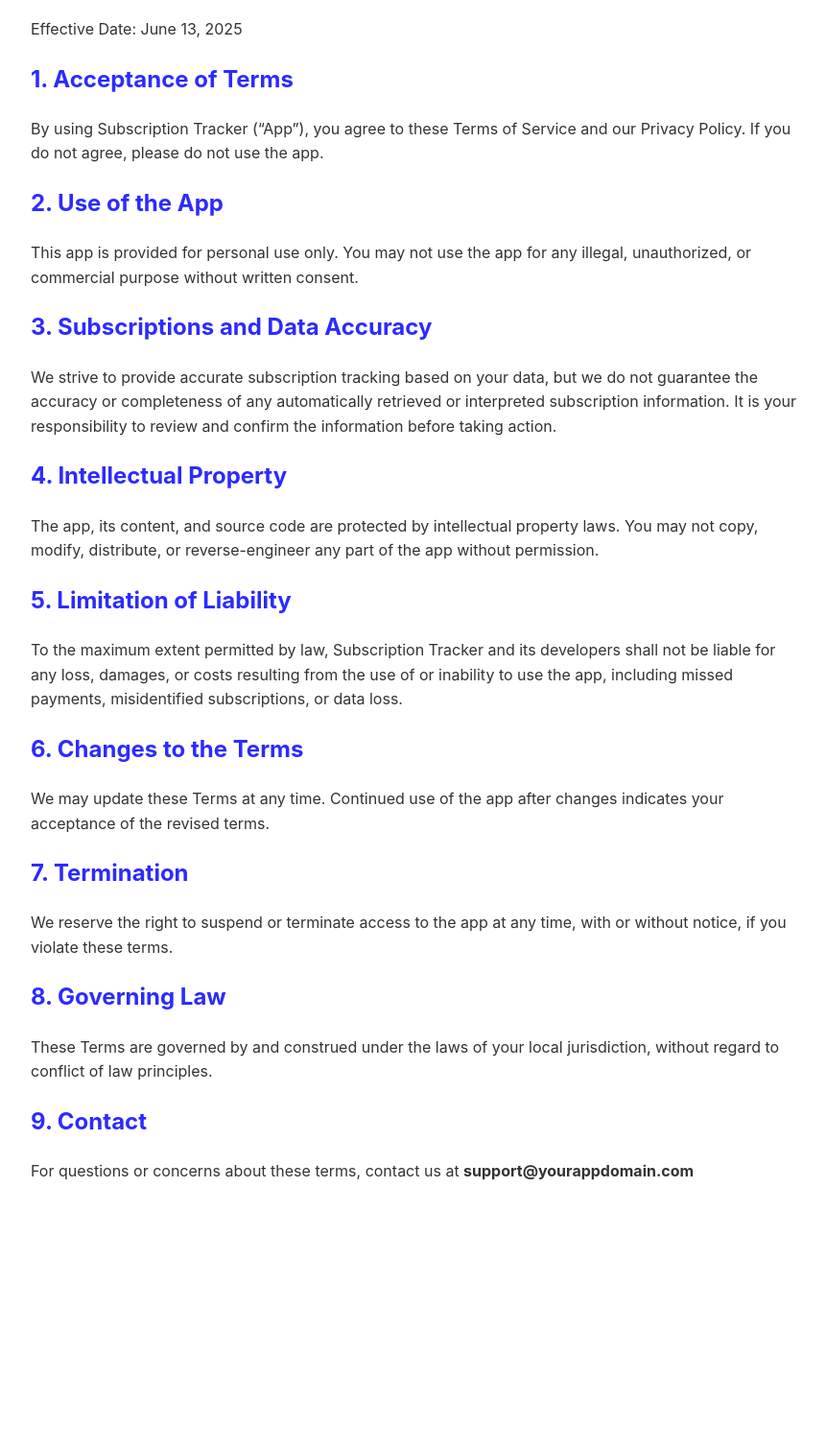
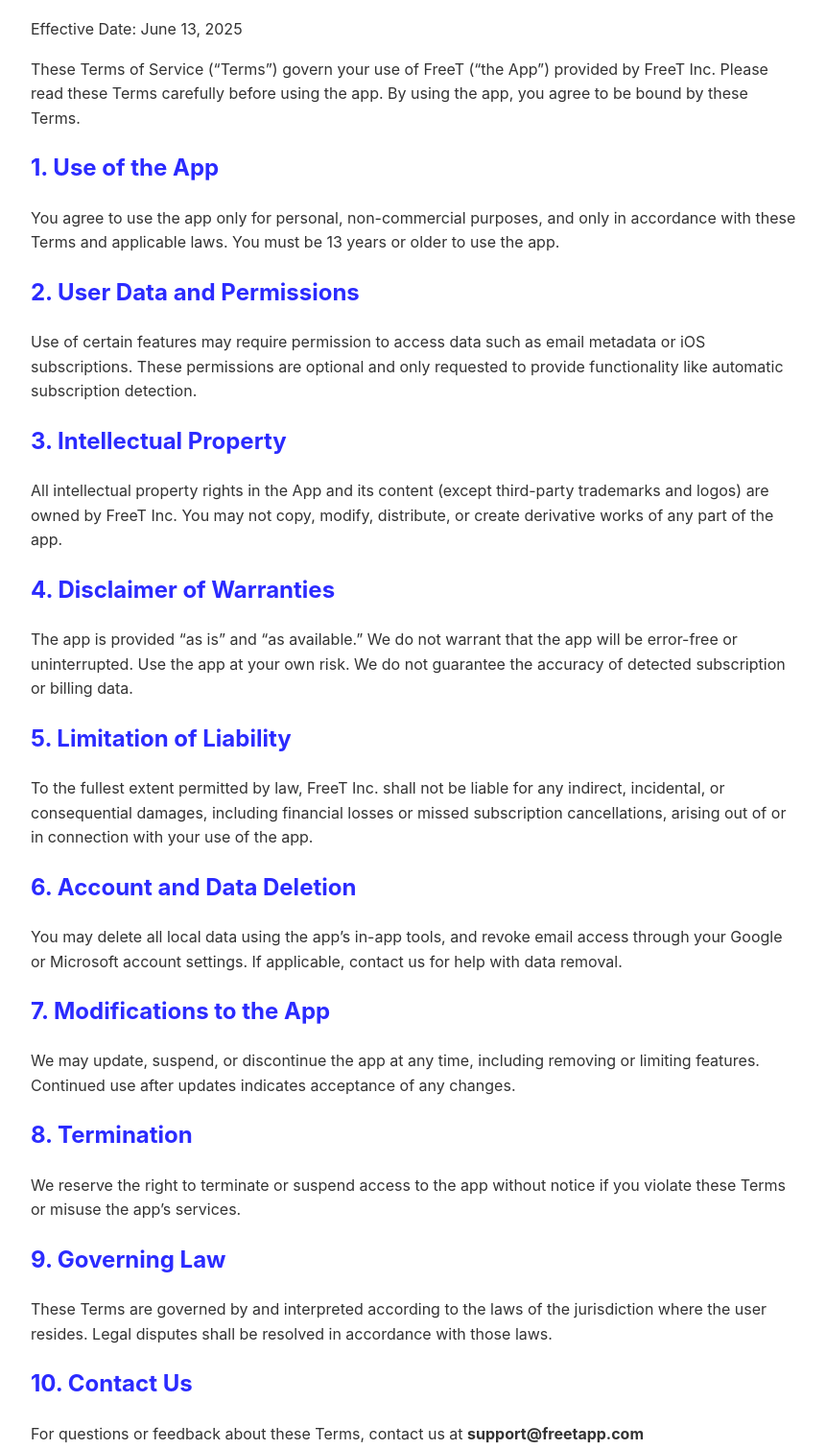
Before and after one commit to thomas0050/FreeT, a plain HTML site: page terms.html in a window 1280 px wide. Shown: the part 108-1618 px from the top of the page at 96% size, without its empty margins (208-1069 px from the left). Before the commit the page ends 1390 px from the top, so only its background shows below. Drawn offline with Linux system fonts and the light colour scheme.

Commit message:
Update terms.html

```diff
--- a/terms.html
+++ b/terms.html
@@ -3,42 +3,61 @@
 <head>
   <meta charset="UTF-8" />
   <meta name="viewport" content="width=device-width, initial-scale=1.0"/>
-  <title>Terms of Service</title>
+  <title>Terms of Service – FreeT</title>
   <style>
-    body { font-family: -apple-system, BlinkMacSystemFont, 'Segoe UI', Roboto, Helvetica, Arial, sans-serif; margin: 0; padding: 2rem; background: #fff; color: #333; line-height: 1.6; max-width: 800px; margin-left: auto; margin-right: auto; }
-    h1, h2 { color: #2b2bff; }
-    a { color: #2b2bff; }
+    body {
+      font-family: -apple-system, BlinkMacSystemFont, 'Segoe UI', Roboto, Helvetica, Arial, sans-serif;
+      margin: 0;
+      padding: 2rem;
+      background: #fff;
+      color: #333;
+      line-height: 1.6;
+      max-width: 800px;
+      margin-left: auto;
+      margin-right: auto;
+    }
+    h1, h2 {
+      color: #2b2bff;
+    }
+    a {
+      color: #2b2bff;
+    }
   </style>
 </head>
 <body>
   <h1>Terms of Service</h1>
   <p>Effective Date: June 13, 2025</p>
 
-  <h2>1. Acceptance of Terms</h2>
-  <p>By using Subscription Tracker (“App”), you agree to these Terms of Service and our Privacy Policy. If you do not agree, please do not use the app.</p>
+  <p>These Terms of Service (“Terms”) govern your use of FreeT (“the App”) provided by FreeT Inc. Please read these Terms carefully before using the app. By using the app, you agree to be bound by these Terms.</p>
 
-  <h2>2. Use of the App</h2>
-  <p>This app is provided for personal use only. You may not use the app for any illegal, unauthorized, or commercial purpose without written consent.</p>
+  <h2>1. Use of the App</h2>
+  <p>You agree to use the app only for personal, non-commercial purposes, and only in accordance with these Terms and applicable laws. You must be 13 years or older to use the app.</p>
 
-  <h2>3. Subscriptions and Data Accuracy</h2>
-  <p>We strive to provide accurate subscription tracking based on your data, but we do not guarantee the accuracy or completeness of any automatically retrieved or interpreted subscription information. It is your responsibility to review and confirm the information before taking action.</p>
+  <h2>2. User Data and Permissions</h2>
+  <p>Use of certain features may require permission to access data such as email metadata or iOS subscriptions. These permissions are optional and only requested to provide functionality like automatic subscription detection.</p>
 
-  <h2>4. Intellectual Property</h2>
-  <p>The app, its content, and source code are protected by intellectual property laws. You may not copy, modify, distribute, or reverse-engineer any part of the app without permission.</p>
+  <h2>3. Intellectual Property</h2>
+  <p>All intellectual property rights in the App and its content (except third-party trademarks and logos) are owned by FreeT Inc. You may not copy, modify, distribute, or create derivative works of any part of the app.</p>
+
+  <h2>4. Disclaimer of Warranties</h2>
+  <p>The app is provided “as is” and “as available.” We do not warrant that the app will be error-free or uninterrupted. Use the app at your own risk. We do not guarantee the accuracy of detected subscription or billing data.</p>
 
   <h2>5. Limitation of Liability</h2>
-  <p>To the maximum extent permitted by law, Subscription Tracker and its developers shall not be liable for any loss, damages, or costs resulting from the use of or inability to use the app, including missed payments, misidentified subscriptions, or data loss.</p>
+  <p>To the fullest extent permitted by law, FreeT Inc. shall not be liable for any indirect, incidental, or consequential damages, including financial losses or missed subscription cancellations, arising out of or in connection with your use of the app.</p>
 
-  <h2>6. Changes to the Terms</h2>
-  <p>We may update these Terms at any time. Continued use of the app after changes indicates your acceptance of the revised terms.</p>
+  <h2>6. Account and Data Deletion</h2>
+  <p>You may delete all local data using the app’s in-app tools, and revoke email access through your Google or Microsoft account settings. If applicable, contact us for help with data removal.</p>
 
-  <h2>7. Termination</h2>
-  <p>We reserve the right to suspend or terminate access to the app at any time, with or without notice, if you violate these terms.</p>
+  <h2>7. Modifications to the App</h2>
+  <p>We may update, suspend, or discontinue the app at any time, including removing or limiting features. Continued use after updates indicates acceptance of any changes.</p>
 
-  <h2>8. Governing Law</h2>
-  <p>These Terms are governed by and construed under the laws of your local jurisdiction, without regard to conflict of law principles.</p>
+  <h2>8. Termination</h2>
+  <p>We reserve the right to terminate or suspend access to the app without notice if you violate these Terms or misuse the app’s services.</p>
 
-  <h2>9. Contact</h2>
-  <p>For questions or concerns about these terms, contact us at <strong>support@yourappdomain.com</strong></p>
+  <h2>9. Governing Law</h2>
+  <p>These Terms are governed by and interpreted according to the laws of the jurisdiction where the user resides. Legal disputes shall be resolved in accordance with those laws.</p>
+
+  <h2>10. Contact Us</h2>
+  <p>For questions or feedback about these Terms, contact us at <strong>support@freetapp.com</strong></p>
 </body>
 </html>
```
